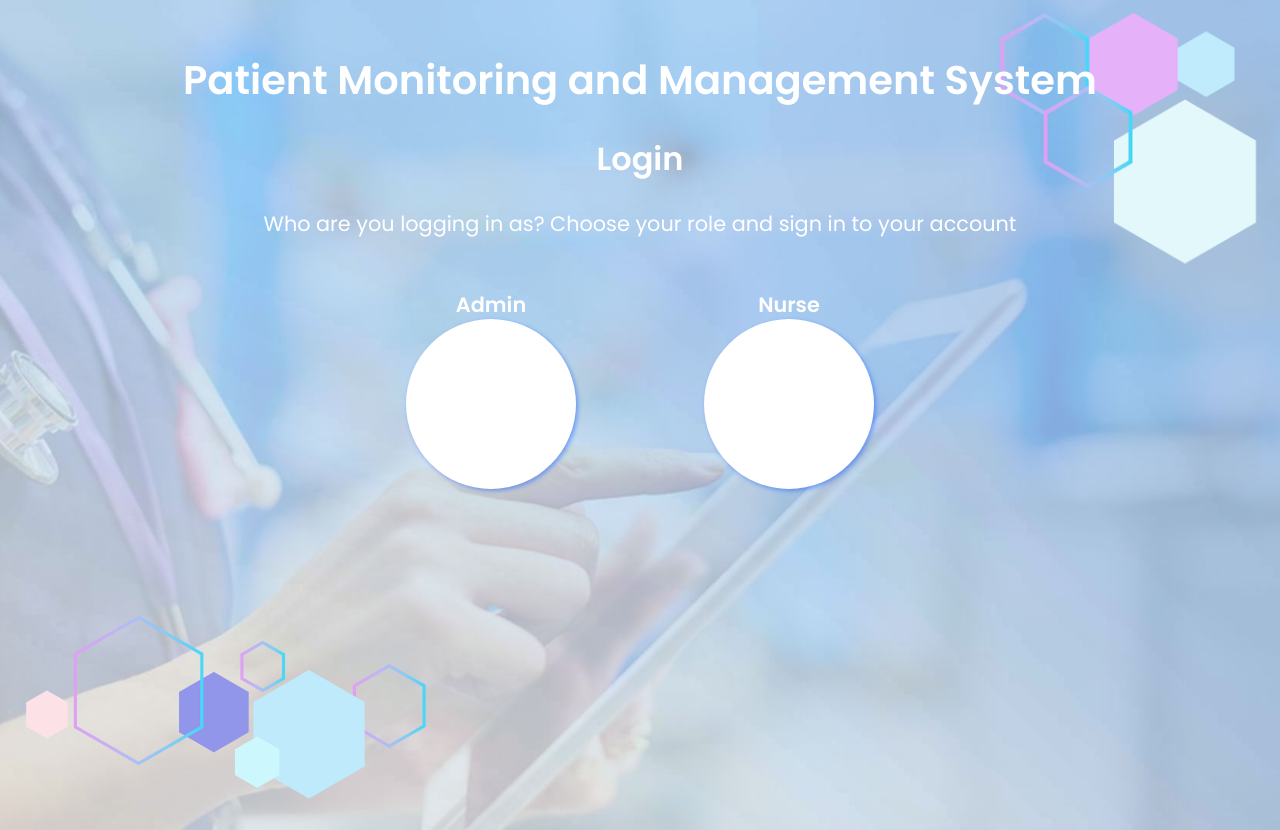
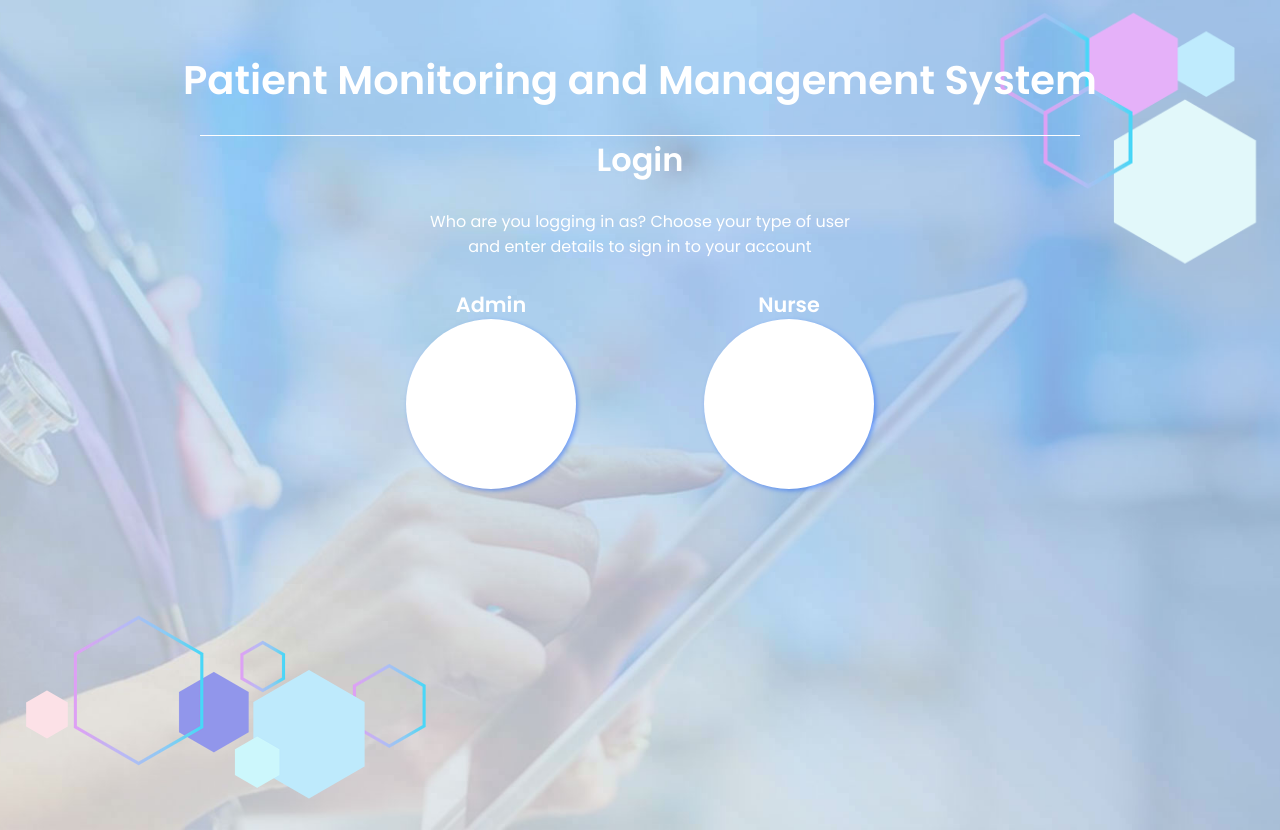
Before and after one commit to bonabelgum/patient-chart-monitoring-system, a Django app: page / in a window 1280 px wide. Run offline with Django 5.2, Linux system fonts and the light colour scheme.

Commit message:
updates login page

```diff
--- a/Project/App/static/css/style.css
+++ b/Project/App/static/css/style.css
@@ -60,16 +72,31 @@ html, body {
     padding-top: 0;
     padding-bottom: 30px;
 }
+.title-container {
+    display: flex;
+    flex-direction: column;
+    align-items: center;
+}
 .login-page h1{
+    display: inline-block;
     font-size: 2.5rem;
     padding-top: 50px;
+}
+.divider {
+    width: 92%;
+    height: 1px;
+    background-color: white;
+    padding: 0 20px;
 }
 .login-page h2{
     font-size: 2rem;
 }
 .login-page p{
-    font-size: 1.3rem;
+    font-size: 1rem;
     padding-bottom: 35px;
+    max-width: 55%;
+    margin: 0 auto;
+    text-align: center;
 }
 .login-page h1, .login-page h2, .login-page p {
     width: 100%;
--- /dev/null
+++ b/Project/App/static/js/login.js
@@ -0,0 +1,14 @@
+document.addEventListener("DOMContentLoaded", function () {
+    function hideLoginUser() {
+        let loginUser = document.querySelector('.login-user');
+        loginUser.style.display = 'none';
+    }
+
+    function showLoginUser() {
+        let loginUser = document.querySelector('.login-user');
+        loginUser.style.display = 'flex';
+    }
+    document.querySelectorAll(".user-circle").forEach(circle => {
+        circle.addEventListener("click", hideLoginUser);
+    });
+});
--- a/Project/App/templates/main/index.html
+++ b/Project/App/templates/main/index.html
@@ -10,17 +10,23 @@
 </head>
 <body>
     <div class="login-page">
-        <h1 class="page-title">Patient Monitoring and Management System</h1>
+        <div class="title-container">
+            <h1 class="page-title">Patient Monitoring and Management System</h1>
+            <div class="divider"></div>
+        </div>
         <h2 class="login-title">Login</h2>
-        <p class="login-p">Who are you logging in as? Choose your role and sign in to your account</p>
-        <div class="login-user">
-            <div class="admin">
+        <div class = user-types>
+            <p class="login-p">Who are you logging in as? Choose your type of user and enter details to sign in to your account</p>
+            <div class="login-user">
+                <div class="admin user-circle"></div>
+                <div class="nurse user-circle"></div>
             </div>
-            <div class="nurse"></div>
         </div>
         <div class="login-details">
-
+            <div class ="admin-details"></div>
+            <div class="nurse-details"></div>
         </div>
     </div>
+    <script src="{% static 'js/login.js' %}"></script>
 </body>
 </html>
```
Also changed, not shown: other parts of Project/App/static/css/style.css (+34 -2 lines).
